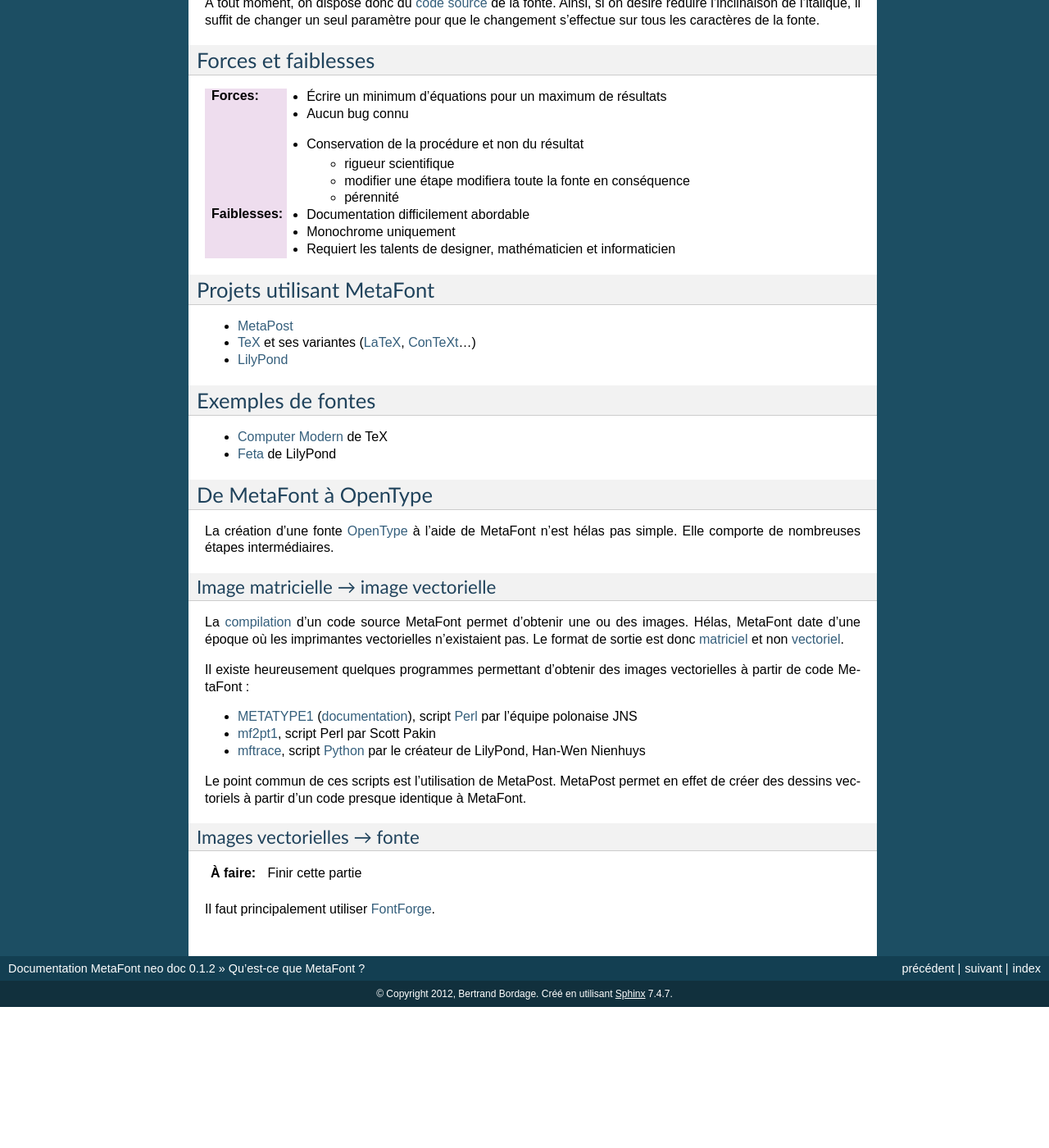
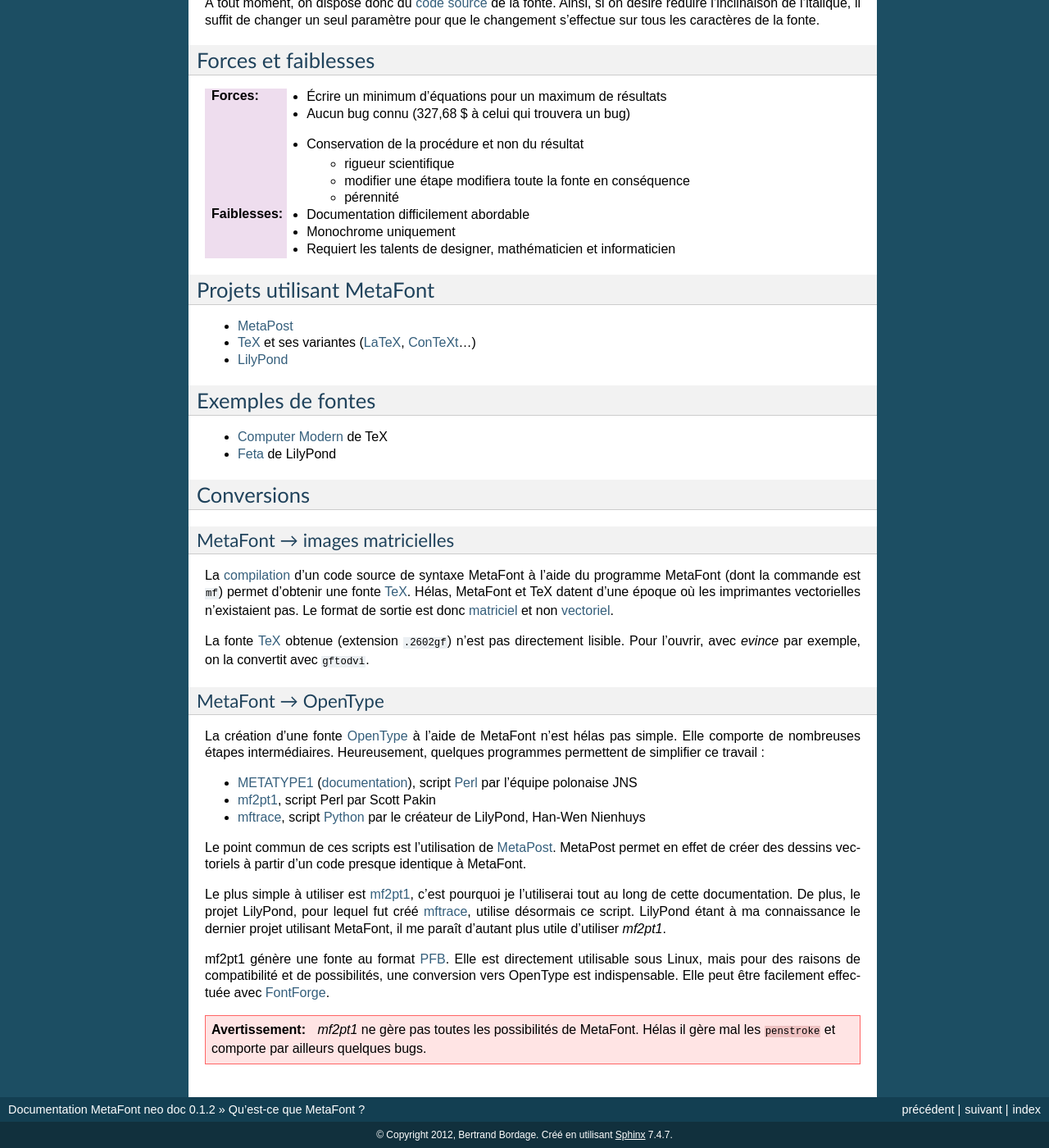
Before and after one commit to BertrandBordage/MetaFont-neo-doc, a Sphinx documentation site: the page built from docs/introduction.rst, in a window 1280 px wide and 1400 px high, scrolled down 989 px. Shown: the whole window at 82% size. Built offline with Sphinx 7.4.7, drawn with Linux system fonts in a browser that asks for light colours; formulas are drawn with MathJax 3; before the commit the page ends 2217 px from its top, so only the background shows below that; some of the changed text lies outside the part shown.

```diff
--- a/docs/introduction.rst
+++ b/docs/introduction.rst
@@ -78,7 +78,7 @@ Forces et faiblesses
 
 :Forces:
   * Écrire un minimum d'équations pour un maximum de résultats
-  * Aucun bug connu
+  * Aucun bug connu (327,68 $ à celui qui trouvera un bug)
   * Conservation de la procédure et non du résultat
       - rigueur scientifique
       - modifier une étape modifiera toute la fonte en conséquence
@@ -106,26 +106,33 @@ Exemples de fontes
 - `Feta <http://lilypond.org/doc/v2.14/Documentation/notation/the-feta-font>`_
   de LilyPond
 
-De MetaFont à OpenType
-======================
+.. _conversions:
 
-La création d'une fonte `OpenType <http://fr.wikipedia.org/wiki/OpenType>`_
-à l'aide de MetaFont n'est hélas pas simple.
-Elle comporte de nombreuses étapes intermédiaires.
+Conversions
+===========
 
-Image matricielle → image vectorielle
--------------------------------------
+MetaFont → images matricielles
+------------------------------
 
 La `compilation <http://fr.wikipedia.org/wiki/Compilation_(informatique)>`_
-d'un code source MetaFont permet d'obtenir une ou des images.
-Hélas, MetaFont date d'une époque où les imprimantes vectorielles
+d'un code source de syntaxe MetaFont à l'aide du programme MetaFont
+(dont la commande est ``mf``) permet d'obtenir une fonte TeX_.
+Hélas, MetaFont et TeX datent d'une époque où les imprimantes vectorielles
 n'existaient pas.
 Le format de sortie est donc
 `matriciel <http://fr.wikipedia.org/wiki/Image_matricielle>`_ et non
 `vectoriel <http://fr.wikipedia.org/wiki/Image_vectorielle>`_.
 
-Il existe heureusement quelques programmes permettant d'obtenir
-des images vectorielles à partir de code MetaFont :
+La fonte TeX_ obtenue (extension ``.2602gf``) n'est pas directement lisible.
+Pour l'ouvrir, avec *evince* par exemple, on la convertit avec ``gftodvi``.
+
+MetaFont → OpenType
+-------------------
+
+La création d'une fonte `OpenType <http://fr.wikipedia.org/wiki/OpenType>`_
+à l'aide de MetaFont n'est hélas pas simple.
+Elle comporte de nombreuses étapes intermédiaires.
+Heureusement, quelques programmes permettent de simplifier ce travail :
 
 - `METATYPE1 <http://www.ctan.org/tex-archive/fonts/utilities/metatype1/>`_
   (`documentation <http://www.ntg.nl/maps/26/15.pdf>`_),
@@ -138,15 +145,23 @@ des images vectorielles à partir de code MetaFont :
   par le créateur de LilyPond,
   Han-Wen Nienhuys
 
-Le point commun de ces scripts est l'utilisation de MetaPost.
+Le point commun de ces scripts est l'utilisation de MetaPost_.
 MetaPost permet en effet de créer des dessins vectoriels
 à partir d'un code presque identique à MetaFont.
 
-Images vectorielles → fonte
----------------------------
+Le plus simple à utiliser est mf2pt1_, c'est pourquoi je l'utiliserai
+tout au long de cette documentation.  De plus, le projet LilyPond,
+pour lequel fut créé mftrace_, utilise désormais ce script.  LilyPond
+étant à ma connaissance le dernier projet utilisant MetaFont, il me
+paraît d'autant plus utile d'utiliser `mf2pt1`.
 
-.. todo::
-  Finir cette partie
+mf2pt1 génère une fonte au format
+`PFB <http://en.wikipedia.org/wiki/Printer_Font_Binary>`_.
+Elle est directement utilisable sous Linux, mais pour des raisons de
+compatibilité et de possibilités, une conversion vers
+OpenType est indispensable.  Elle peut être facilement effectuée avec
+`FontForge <http://fr.wikipedia.org/wiki/FontForge>`_.
 
-Il faut principalement utiliser
-`FontForge <http://fr.wikipedia.org/wiki/FontForge>`_.
+.. warning:: *mf2pt1* ne gère pas toutes les possibilités de MetaFont.
+    Hélas il gère mal les ``penstroke`` et comporte par ailleurs
+    quelques bugs.
```
Also changed, not shown: docs/tutorial.rst (+37 -0 lines), docs/T_basic.png (added), 1 other file.
